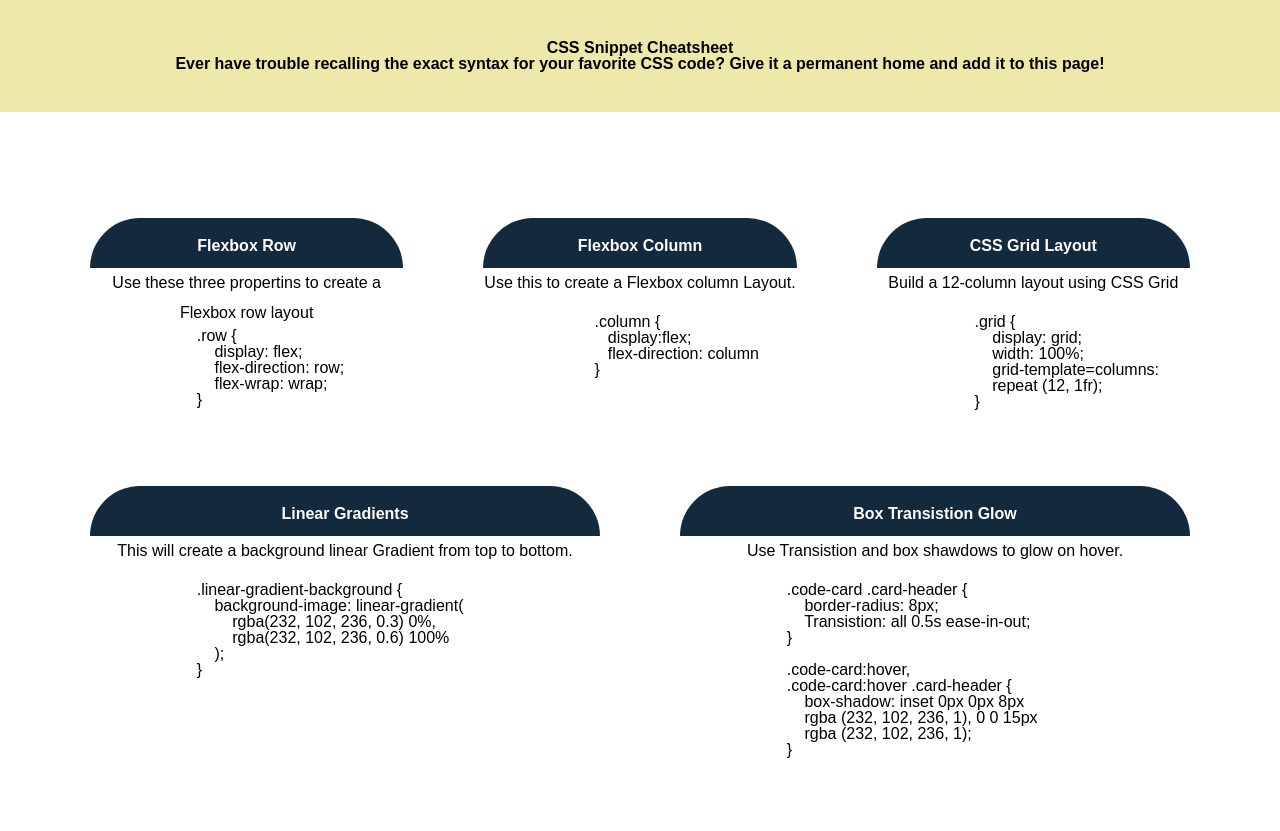
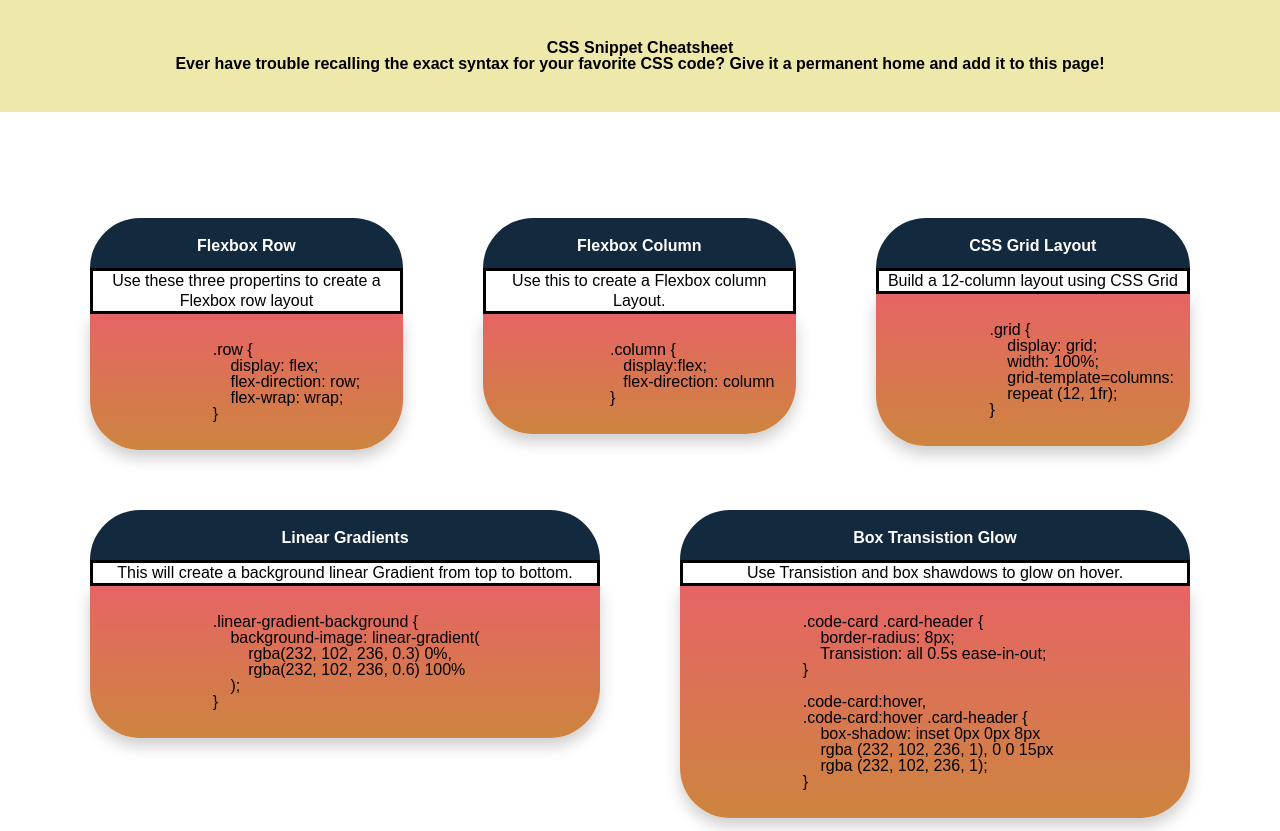
Before and after one commit to DazedChou/CSS-Snippet, a plain HTML site: page index.html in a window 1280 px wide. Shown: the top 831 px of the page. Drawn offline with Linux system fonts and the light colour scheme.

Commit message:
Added gradient to cards, made it so that when cruiser hovers over title card changes color

```diff
--- a/assets/style.css
+++ b/assets/style.css
@@ -19,9 +19,12 @@ main {
   align-items: flex-start;
   margin-top: 2%;
 }
-p {
+
+ p {
   text-align: center;
-  line-height: 30px;
+  line-height: 20px;
+  border-style: solid
+
 
 }
 
@@ -43,23 +46,25 @@ p {
   text-align: center;
   border-radius: 50px 50px 0px 0px;
   position: relative;
+  display: block;
 
 }
 /* when Cruiser hover over card changes color */
-.card h1:hover {
+.tips h1:hover {
   background:darkslateblue;
   display: block;
 }
 
-/* .code{
-  visibility:hidden
-  position: absolute;
-  background-color: #f9f9f9;
+
+.code{
+  position: relative;
+  background: linear-gradient(#e66465, peru );
   min-width: 160px;
+  border-radius: 0px 0px 50px 50px;
   box-shadow: 0px 8px 16px 0px rgba(0,0,0,0.2);
   padding: 12px 16px;
   z-index: 1;
-} */
+}
 
 
 .display-block {
--- a/index.html
+++ b/index.html
@@ -23,31 +23,30 @@
                 <section class="card display-block">
                     <h1>Flexbox Row</h1>
                     <p>Use these three propertins to create a Flexbox row layout</p>
-                    <p class="code"><code><pre>
+                    <pre class="code"><code>
                         .row {
                             display: flex;
                             flex-direction: row;
                             flex-wrap: wrap;
                         }
-                    </code></pre></p>
+                    </code></pre>
                 </section>
                 <!-- Column Card -->
                 <section class="card display-block">
                     <h1>Flexbox Column</h1>
                     <p> Use this to create a Flexbox column Layout. </p>
-                    <p class="code"><pre><code>
+                    <pre class="code"><code>
                          .column {
                             display:flex;
                             flex-direction: column
                          }
                     </code></pre>
-                    </p>
                 </section>
                 <!-- CSS Grid Layout Card -->
                 <section class="card display-block">
                     <h1>CSS Grid Layout</h1>
                     <p> Build a 12-column layout using CSS Grid</p>
-                    <p class="code"><pre><code>
+                    <pre class="code"><code>
                       .grid {
                           display: grid;
                           width: 100%;
@@ -55,13 +54,12 @@
                           repeat (12, 1fr);
                       }
                     </code> </pre>
-                </p>
                 </section>
                 <!-- Gradient card -->
                 <section class="card display-block">
                     <h1>Linear Gradients</h1>
                     <p> This will create a background linear Gradient from top to bottom.</p>
-                    <p class="code"><pre><code>
+                    <pre class="code"><code>
                         .linear-gradient-background {
                             background-image: linear-gradient(
                                 rgba(232, 102, 236, 0.3) 0%,
@@ -69,13 +67,12 @@
                             );
                         }
                     </code></pre>
-                    </p>
                 </section>
                 <!-- transistion glow card  -->
                 <section class="card display-block">
                     <h1>Box Transistion Glow</h1>
                     <p> Use Transistion and box shawdows to glow on hover.</p>
-                    <p class="code"><pre><code>
+                    <pre class="code"><code>
                         .code-card .card-header {
                             border-radius: 8px;
                             Transistion: all 0.5s ease-in-out;
@@ -88,19 +85,17 @@
                             rgba (232, 102, 236, 1);
                         }
                     </code></pre>
-                </p>
                 </section>
                 <!-- Over lay card -->
                 <section class="card display-block">
                     <h1>Overlay Card with Title</h1>
                     <p> Use this position properties and negative margins to raise elements higher than their natural starting point.</p>
-                    <p class="code"><pre><code>
+                   <pre class="code"><code>
                         .card-header {
                             position: relative;
                             margin-top: -20px;
                         }
                     </code></pre>
-                    </p>
                 </section>
             </div>
 
```
